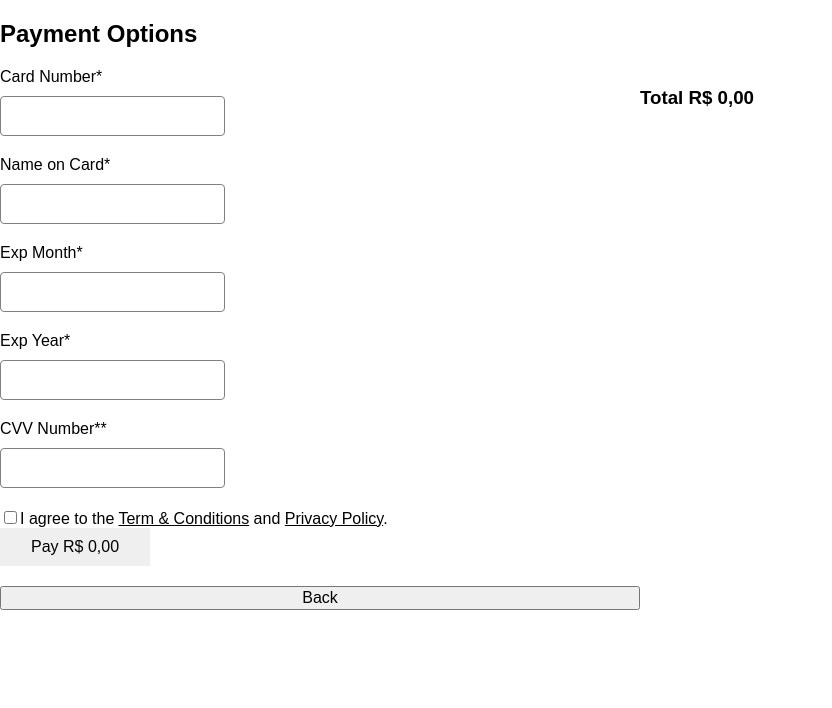
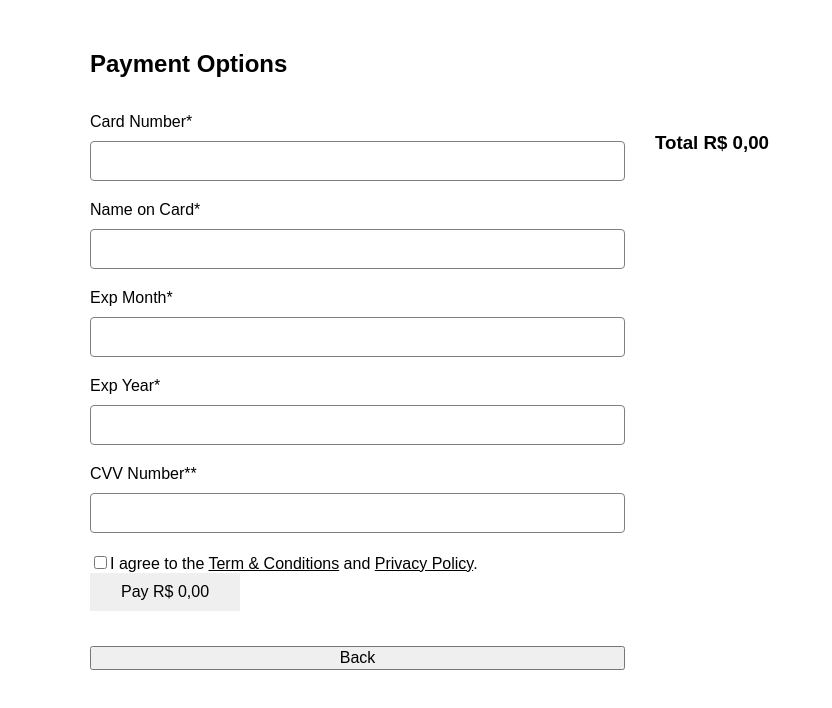
Before and after one commit to joaodorea/leiturinha, a React app: page / in a window 1280 px wide. Shown: the top 708 px of the page, without its empty margins (0-832 px from the left). Built offline with nearby package versions, Linux system fonts and the light colour scheme.

Commit message:
style: ajusting payments page inputs

```diff
--- a/src/assets/styles/billing.scss
+++ b/src/assets/styles/billing.scss
@@ -1,8 +1,29 @@
 .billing {
   display: grid;
+  padding: 30px 50px;
   grid-template: auto auto / 1fr 1fr;
+  grid-gap: 15px 30px;
 
   .title {
     grid-column: 1 / 3;
   }
+
+  form {
+    margin-bottom: 20px;
+
+    .form-input {
+      display: block;
+      padding: 8px;
+      margin-top: 10px;
+      margin-bottom: 20px;
+      height: 40px;
+      width: 100%;
+      border: 1px solid gray;
+      border-radius: 4px;
+      outline: none;
+      font-size: 16px;
+      font-weight: 400;
+      line-height: 1.5em;
+    }
+  }
 }
--- a/src/assets/styles/geral.scss
+++ b/src/assets/styles/geral.scss
@@ -14,16 +14,6 @@ a {
   box-sizing: border-box;
 }
 
-form {
-  margin-bottom: 20px;
-
-  input[type=text] {
-    display: block;
-    margin-top: 10px;
-    margin-bottom: 20px;
-  }
-}
-
 label {
   display: block;
 }
@@ -31,18 +21,6 @@ label {
 button {
   font-size: 1rem;
   cursor: pointer;
-}
-
-.form-input {
-  border: 1px solid gray;
-  border-radius: 4px;
-  height: 40px;
-  // width: 100%;
-  outline: none;
-  padding: 8px;
-  font-size: 16px;
-  font-weight: 400;
-  line-height: 1.5em;
 }
 
 .btn {
@@ -53,4 +31,6 @@ button {
 
 #root {
   overflow-x: hidden;
+  max-width: 1200px;
+  margin: auto;
 }
```
